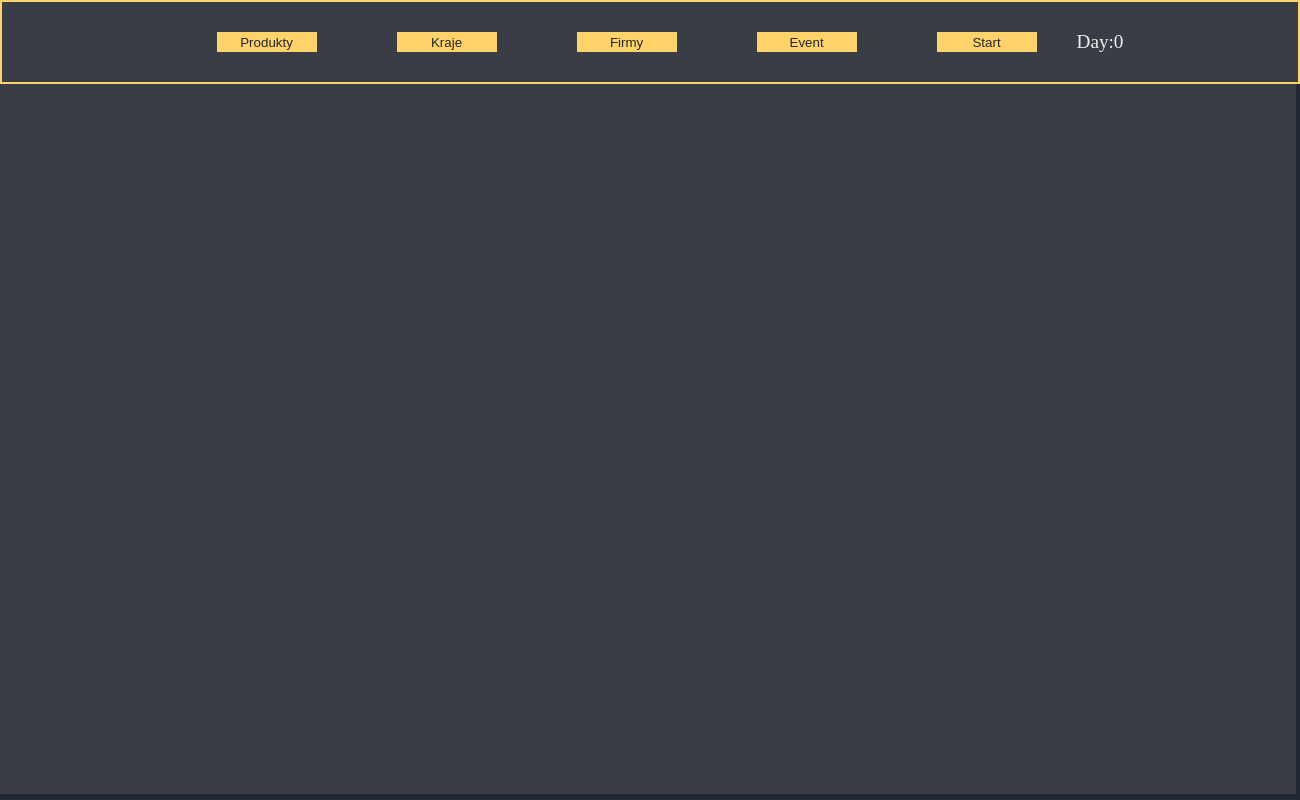
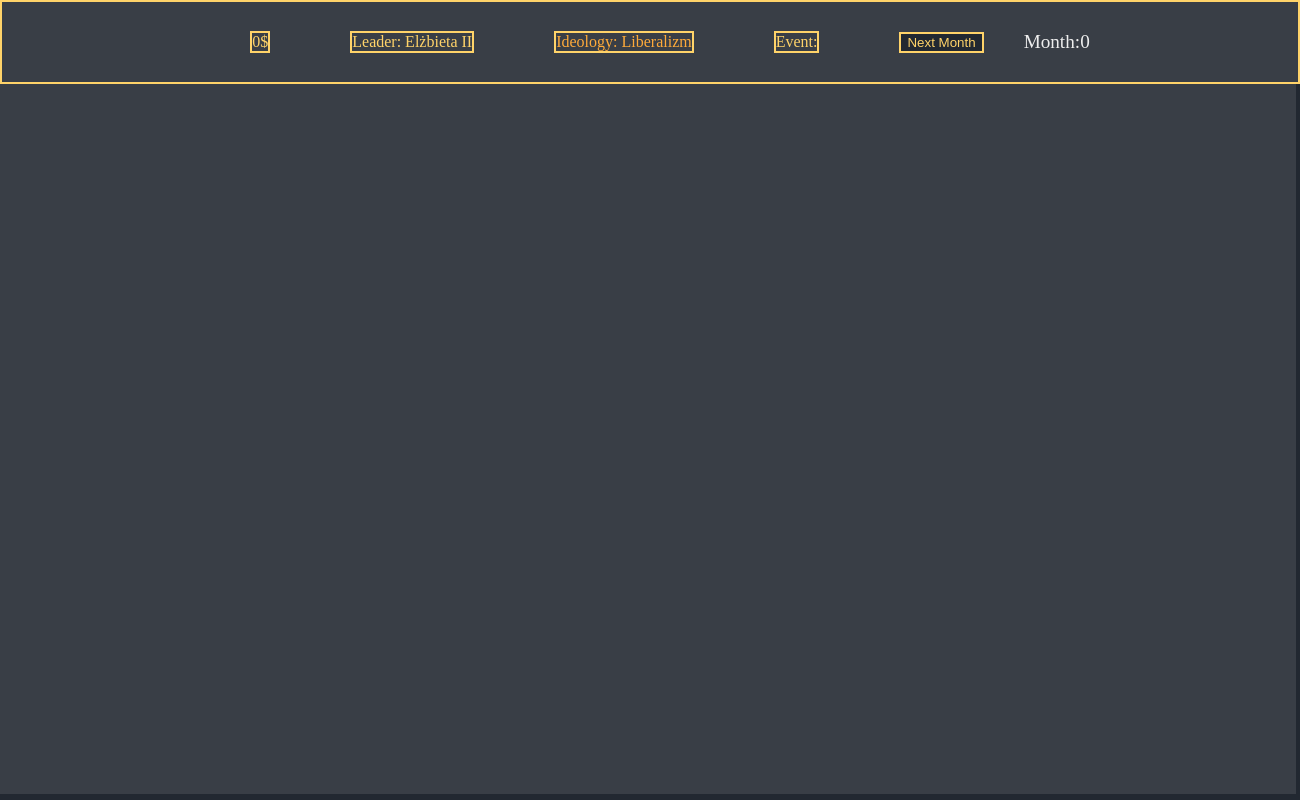
Before and after one commit to Radziu47/World-Market-Simulator, an Electron app: page Program/index.html in a window 1300 px wide. Both pictures are taken after a click on the button "Start". Drawn offline with Linux system fonts and the light colour scheme.

Commit message:
Great Britan Path #0.1

```diff
--- /dev/null
+++ b/Program/Data/countries.json
@@ -0,0 +1,8 @@
+[
+   {
+        "code": "ENG",
+        "name": "United Kingdoms",
+        "ideology": "LIB",
+        "leader": "Elżbieta II"
+    }
+]
--- /dev/null
+++ b/Program/Data/ideology.json
@@ -0,0 +1,37 @@
+[
+    {
+         "code": "KON",
+         "name": "Konserwatyzm",
+         "color": "rgb(53, 119, 255)"
+     },
+     {
+        "code": "LIB",
+        "name": "Liberalizm",
+        "color": "rgb(254, 170, 58)"
+    },
+    {
+        "code": "SOC",
+        "name": "Socjalizm",
+        "color": "rgb(254, 86, 58)"
+    },
+    {
+        "code": "KOM",
+        "name": "Komunizm",
+        "color": "rgb(254, 26, 14)"
+    },
+    {
+        "code": "ANA",
+        "name": "Anarchizm",
+        "color": "rgb(254, 26, 46)"
+    },
+    {
+        "code": "NAC",
+        "name": "Nacjonalizm",
+        "color": "rgb(13, 2, 19)"
+    },
+    {
+        "code": "FAS",
+        "name": "Faszyzm",
+        "color": "rgb(53, 26, 19)"
+    }
+ ]
--- /dev/null
+++ b/Program/Great_Brittany/events.json
@@ -0,0 +1,7 @@
+[
+    {
+         "ID": "1",
+         "name": "Elżbieta II nie żyje",
+         "leader": "Charls III"
+     }
+ ]
--- /dev/null
+++ b/Program/country.js
@@ -0,0 +1,49 @@
+const country = fetch('Data/countries.json').then(res => res.json()).then(data => countries_data = data);
+const ideologies = fetch('Data/ideology.json').then(res => res.json()).then(data => ideologies_data = data);
+const GB = fetch('Great_Brittany/events.json').then(res => res.json()).then(data => events_data = data);
+let countries_data = {};
+let ideologies_data = {};
+let events_data = {};
+let month = 0;
+
+let start_butt = document.getElementById("start_butt");
+let money_butt = document.getElementById("money_butt");
+let leader_butt = document.getElementById("leader_butt");
+let ideology_butt = document.getElementById("ideo_butt");
+let eventlog = document.getElementById("event_butt");
+let next_month = document.getElementById("next_month");
+
+start_butt.addEventListener("click", async function gh(){
+    await country;
+    start_butt.style.display = "none";
+    next_month.style.display = "block"
+    leader_butt.innerHTML = "Leader: " + countries_data[0].leader;
+    for (let i = 0; i < 6; i++) {
+        if (countries_data[0].ideology == ideologies_data[i].code){
+            ideology_butt.innerHTML = "Ideology: " + ideologies_data[i].name;
+            ideology_butt.style.color = ideologies_data[i].color;
+        }
+    }
+});
+
+next_month.addEventListener("click", async function gh(){
+    let bottom = document.getElementById("bottom");
+    let curr_month = document.getElementById("day");
+    month += 1;
+    curr_month.innerHTML = month;
+    if (month == 2){
+        eventlog.innerHTML = events_data[0].name;
+        changeLeader(events_data[0].leader)
+    }
+});
+
+
+
+
+
+function changeLeader(newleader){
+    leader_butt.innerHTML = "Leader: " + newleader;
+}
+
+function changeIdeo(newideo){
+}
--- a/Program/index.html
+++ b/Program/index.html
@@ -1,4 +1,3 @@
-
 <!DOCTYPE html>
 <html>
   <head>
@@ -11,20 +10,17 @@
   <body>
     <div id="all">
         <div id="top">
-            <button id="product_list">Produkty</button>
-            <button id="product_list">Kraje</button>
-            <button id="product_list">Firmy</button>
-            <button id="product_list">Event</button>
-            <button id="product_list">Start</button>
-            <p id="day">Day:0</p>
+            <p class="product_list" id="money_butt">0$</p>
+            <p class="product_list" id="leader_butt">Leader:</p>
+            <p class="product_list" id="ideo_butt">Ideology:</p>
+            <p class="product_list" id="event_butt">Event:</p>
+            <button class="product_list" id="start_butt">Start</button>
+            <button class="product_list" id="next_month">Next Month</button>
+            <p id="day">Month:0</p>
         </div>
         <div id="bottom">
-          <div class="bottom_div" id="products"></div>
-          <div class="bottom_div" id="country"></div>
-          <div class="bottom_div" id="firm"></div>
-          <div class="bottom_div" id="events"></div>
         </div>
     <div>
-    <script src="./test.js"></script>
+    <script src="country.js"></script>
   </body>
 </html>
--- a/Program/style.scss
+++ b/Program/style.scss
@@ -21,18 +21,22 @@ body{
     justify-content: center;
     height: 10%;
 }
-#product_list{
-    color: $main_col;
-    width: 100px;
-    height: 20px;
+.product_list{
+    color: $third_col;
+    width: auto;
+    height: auto;
     margin: 40px;
     text-align: center;
-    background-color: $third_col;
     border: 2px solid $third_col;
 }
-
-#product_list:hover{
-    color: $neveruse_col;
+#start_butt{
+    background-color: $main_col ;
+}
+#next_month{
+    background-color: $main_col;
+    display: none;
+}
+.product_list:hover{
     background-color: $main_col;
     border: 2px solid $third_col;
 }
@@ -52,3 +56,9 @@ body{
         display: none;
     }
 }
+
+#country{
+    height: 88.7%;
+    width: 99.7%;
+    background-color: $second_col;
+}
```
Also changed, not shown: Program/style.css, Program/test.js (deleted), 1 other file.
